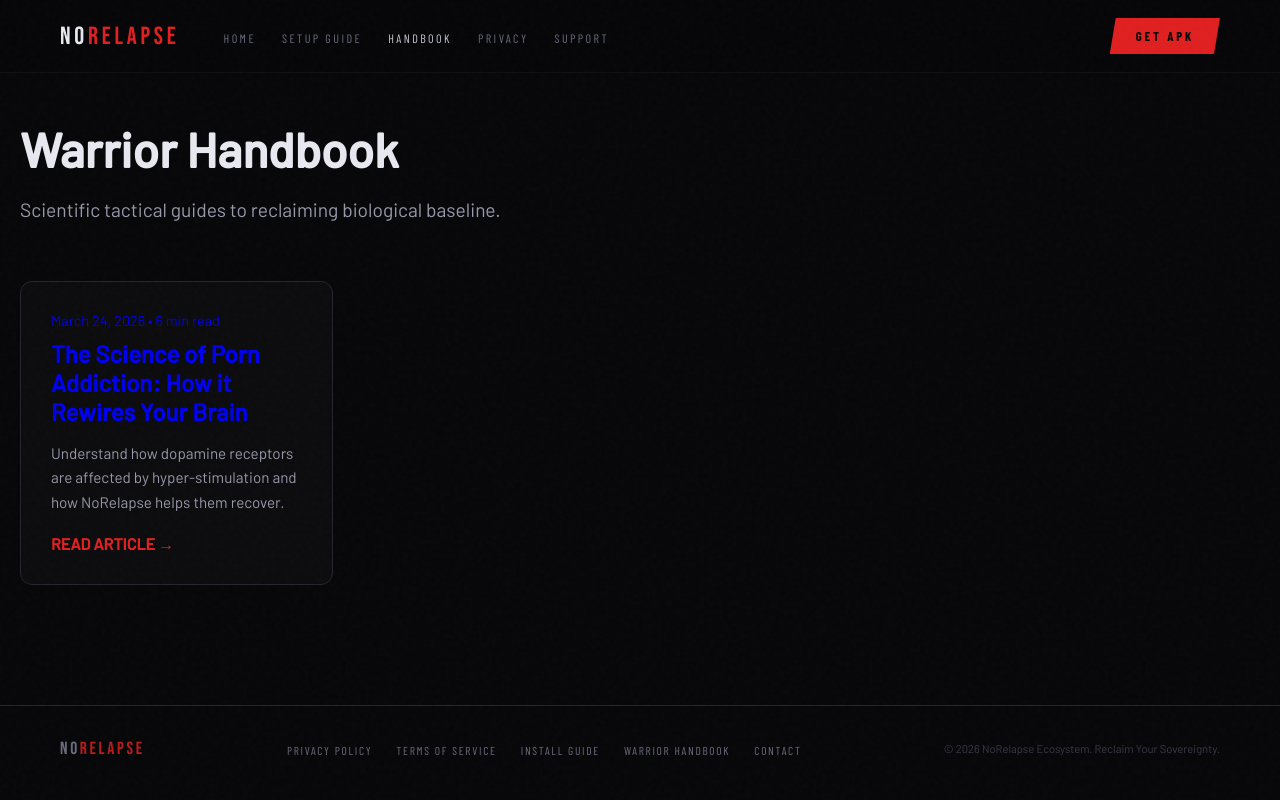
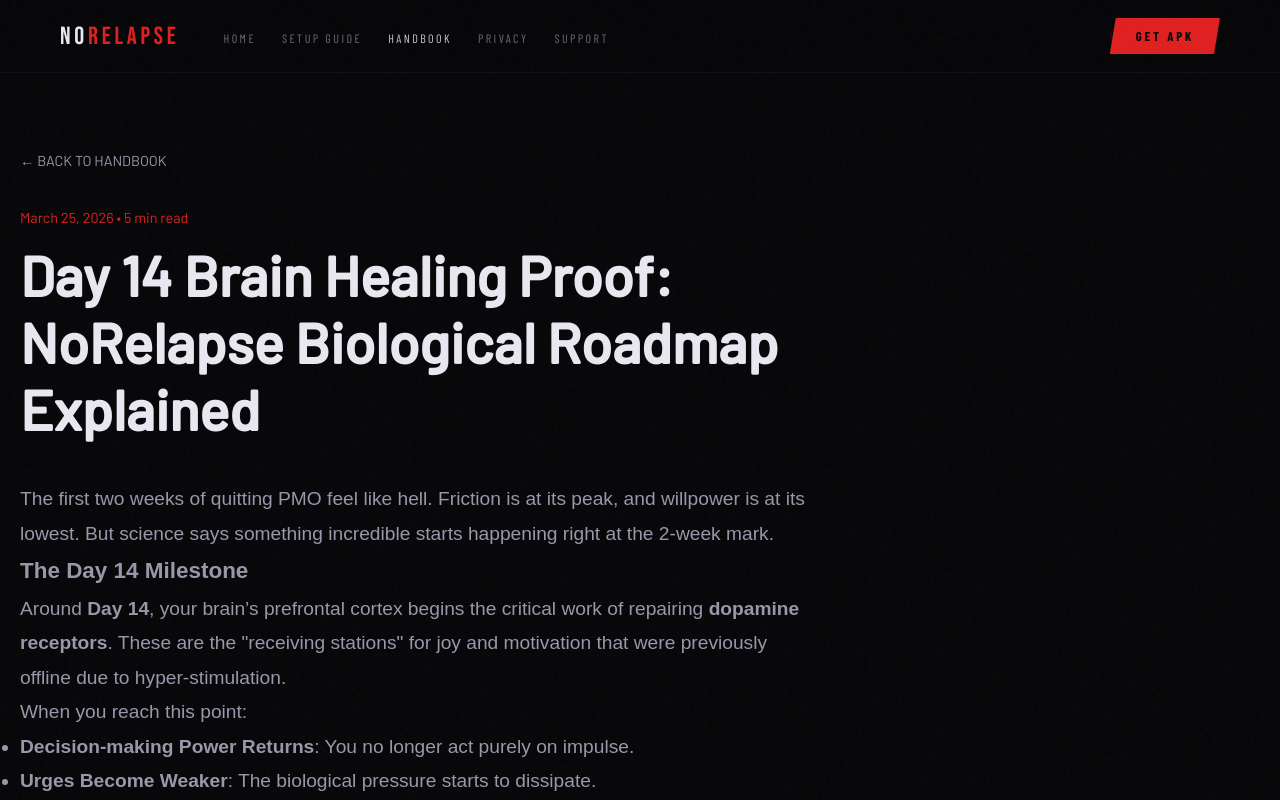
Before and after one commit to karansoni26/warrior-website, a React (Vite) app: page /blog/day-14-brain-healing-roadmap in a window 1280 px wide. Before the commit this address led to /blog. Shown: the top 800 px of the page. Built offline with nearby package versions, Linux system fonts and the light colour scheme; a web font is replaced by a local one.

Commit message:
content: add article 1 - day 14 brain healing

```diff
--- a/src/data/posts.ts
+++ b/src/data/posts.ts
@@ -5,21 +5,40 @@
   date: string;
   readTime: string;
   content: string; // HTML allowed for rich text
+  image?: string;
 }
 
 export const BLOG_POSTS: Post[] = [
   {
-    slug: 'the-science-of-porn-addiction',
-    title: 'The Science of Porn Addiction: How it Rewires Your Brain',
-    excerpt: 'Understand how dopamine receptors are affected by hyper-stimulation and how NoRelapse helps them recover.',
-    date: 'March 24, 2026',
-    readTime: '6 min read',
+    slug: 'day-14-brain-healing-roadmap',
+    title: 'Day 14 Brain Healing Proof: NoRelapse Biological Roadmap Explained',
+    excerpt: 'The first two weeks feel like hell. See the scientific milestones that happen exactly on Day 14 and why the NoRelapse Roadmap is the key to recovery.',
+    date: 'March 25, 2026',
+    readTime: '5 min read',
+    image: '/roadmap-day-14.png',
     content: `
-      <h2>Dopamine & Your Nervous System</h2>
-      <p>Pornography is a super-stimulus. It floods the brain with dopamine levels the human body never evolved to handle. This causes your receptors to down-regulate, making normal life feel gray and boring.</p>
-      <p>The NoRelapse Warrior system isn't just an app; it's a shield that allows your dopamine baseline to return to normal.</p>
-      <h3>The Recovery Roadmap</h3>
-      <p>1. Phase 1: Complete Blockage (No willpower required).<br/>2. Phase 2: Neural Plasticity kicks in.<br/>3. Phase 3: Dopamine baseline restoration.</p>
+      <p>The first two weeks of quitting PMO feel like hell. Friction is at its peak, and willpower is at its lowest. But science says something incredible starts happening right at the 2-week mark.</p>
+
+      <h3>The Day 14 Milestone</h3>
+      <p>Around <strong>Day 14</strong>, your brain’s prefrontal cortex begins the critical work of repairing <strong>dopamine receptors</strong>. These are the "receiving stations" for joy and motivation that were previously offline due to hyper-stimulation.</p>
+
+      <p>When you reach this point:</p>
+      <ul>
+        <li><strong>Decision-making Power Returns</strong>: You no longer act purely on impulse.</li>
+        <li><strong>Urges Become Weaker</strong>: The biological pressure starts to dissipate.</li>
+        <li><strong>Cravings Lose Their Grip</strong>: Your baseline dopamine begins to stabilize.</li>
+      </ul>
+
+      <div style="margin: 40px 0; border: 1px solid var(--iron); border-radius: 12px; overflow: hidden; background: #000;">
+        <img src="/roadmap-day-14.png" alt="NoRelapse Biological Roadmap Graph" style="width: 100%; display: block;" />
+        <div style="padding: 15px; font-size: 0.9rem; color: var(-- ghost); text-align: center;">NoRelapse Warrior's Biological Roadmap Interface</div>
+      </div>
+
+      <p>NoRelapse Warrior’s <strong>Biological Roadmap</strong> tracks exactly that. It doesn’t just count streaks — it shows real brain healing milestones using proven neuroscience. It visualizes the battle within, giving you the clarity needed to cross the "Two-Week Rubicon."</p>
+
+      <blockquote>"I’ve seen hundreds of warriors hit this milestone and say the same thing: 'It finally feels real.' The 14-day mark isn't just a number, it's a structural shift in your nervous system."</blockquote>
+
+      <p>Download the free APK today and watch your own brain healing timeline unfold. Stop guessing, start measuring.</p>
     `
   }
 ];
```
Also changed, not shown: public/roadmap-day-14.png (added).
